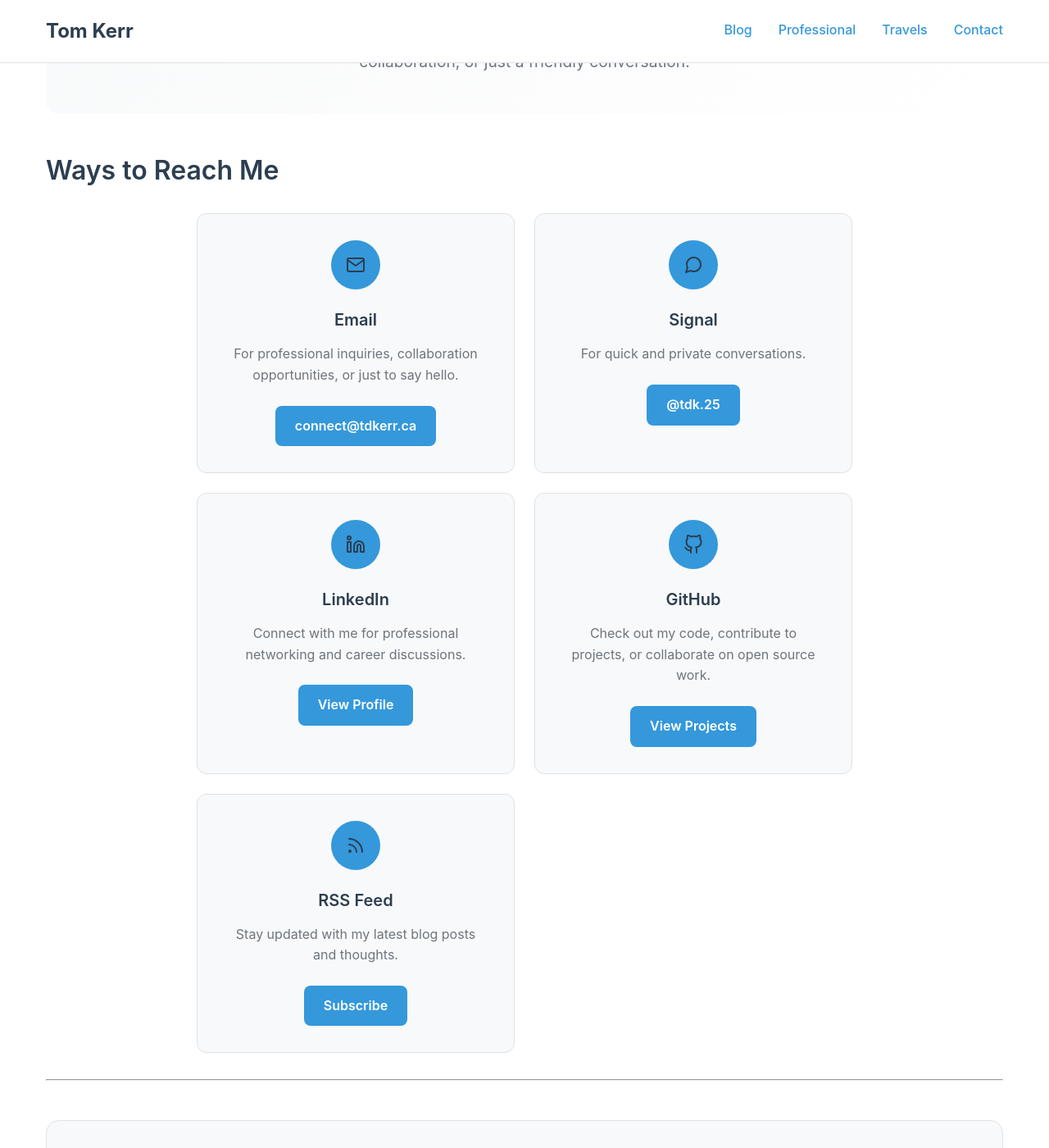
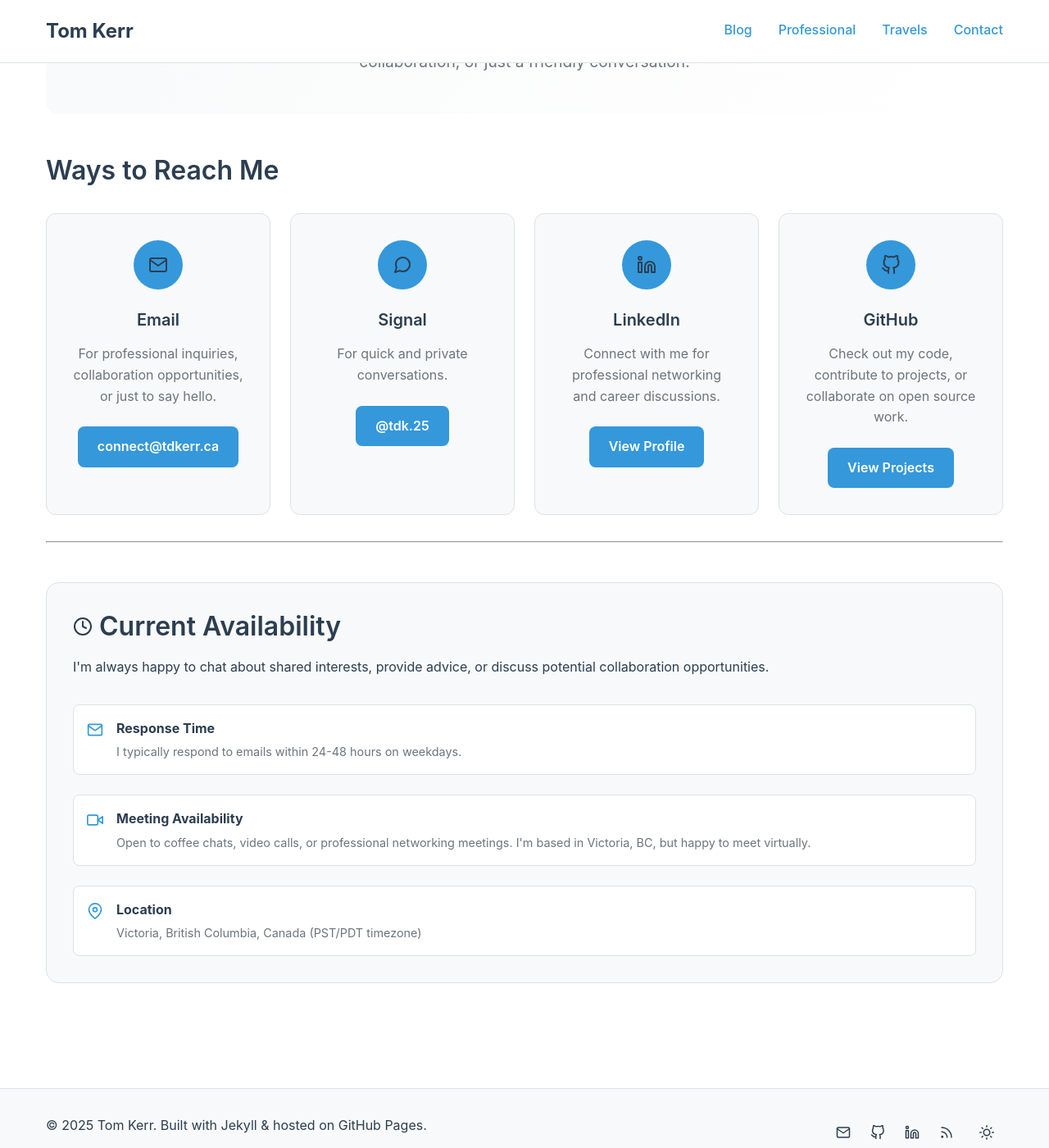
Before and after one commit to TDK250/Toms-Site, a Jekyll site: the page built from contact.md, in a window 1280 px wide and 1400 px high, scrolled down 226 px. Shown: the whole window at 82% size. Built offline with Jekyll 4.4.1, drawn with Linux system fonts in a browser that asks for light colours.

Commit message:
Changed contact cards to be 4 wide on large screens

```diff
--- a/contact.md
+++ b/contact.md
@@ -48,14 +48,7 @@ title: Contact
     <a href="https://github.com/TDK250" target="_blank" rel="noopener" class="contact-link">View Projects</a>
   </div>
 
-  <div class="contact-card">
-    <div class="contact-icon">
-      <i data-feather="rss"></i>
-    </div>
-    <h3>RSS Feed</h3>
-    <p>Stay updated with my latest blog posts and thoughts.</p>
-    <a href="{{ '/feed.xml' | relative_url }}" class="contact-link">Subscribe</a>
-  </div>
+
 
 </div>
 
@@ -118,10 +111,10 @@ title: Contact
 
 .contact-grid {
   display: grid;
-  grid-template-columns: repeat(2, 1fr);
+  grid-template-columns: repeat(4, 1fr);
   gap: 1.5rem;
   margin: 2rem 0;
-  max-width: 800px;
+  max-width: 1200px;
   margin-left: auto;
   margin-right: auto;
 }
```
